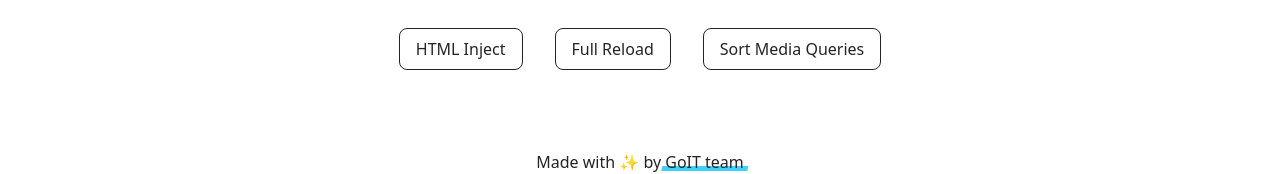
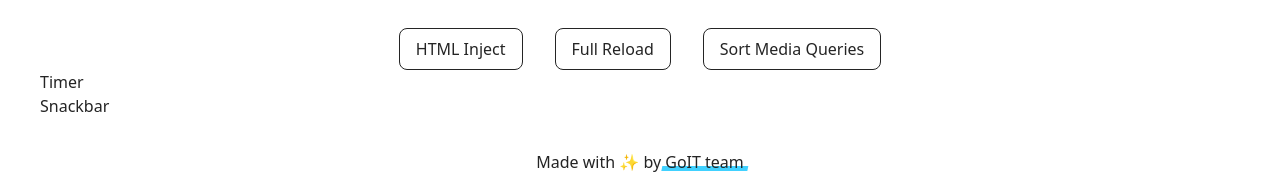
Before and after one commit to Kasia24/goit-js-hw-10, a plain HTML site: page index.html in a window 1280 px wide. Shown: the part 606-780 px from the top of the page. Drawn offline with Linux system fonts and the light colour scheme.

Commit message:
Deploying to gh-pages from @ Kasia24/goit-js-hw-10@3589377aa07d6cad6cff1bafd627081cf714c6a6 🚀

```diff
--- a/index.html
+++ b/index.html
@@ -105,6 +105,16 @@
   </div>
 </article>
 
+      <nav class="container">
+        <ul class="list">
+          <li class="item">
+            <a href="01-timer.html" class="link">Timer</a>
+          </li>
+          <li class="item">
+            <a href="02-snackbar.html" class="link">Snackbar</a>
+          </li>
+        </ul>
+      </nav>
     </main>
 
     <footer class="footer">
```
